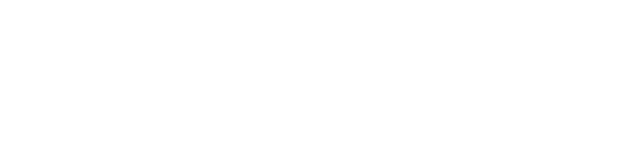
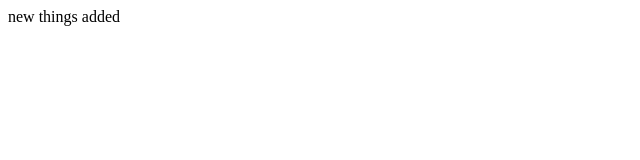
Before and after one commit to akhilesoni/weapp, a plain HTML site: page index.html in a window 1280 px wide. Shown: the whole page, without its empty margins (0-640 px from the left). Drawn offline with Linux system fonts and the light colour scheme.

Commit message:
new chnages made

```diff
--- a/index.html
+++ b/index.html
@@ -6,6 +6,6 @@
     <title>Document</title>
 </head>
 <body>
-
+    new things added
 </body>
 </html>
```
